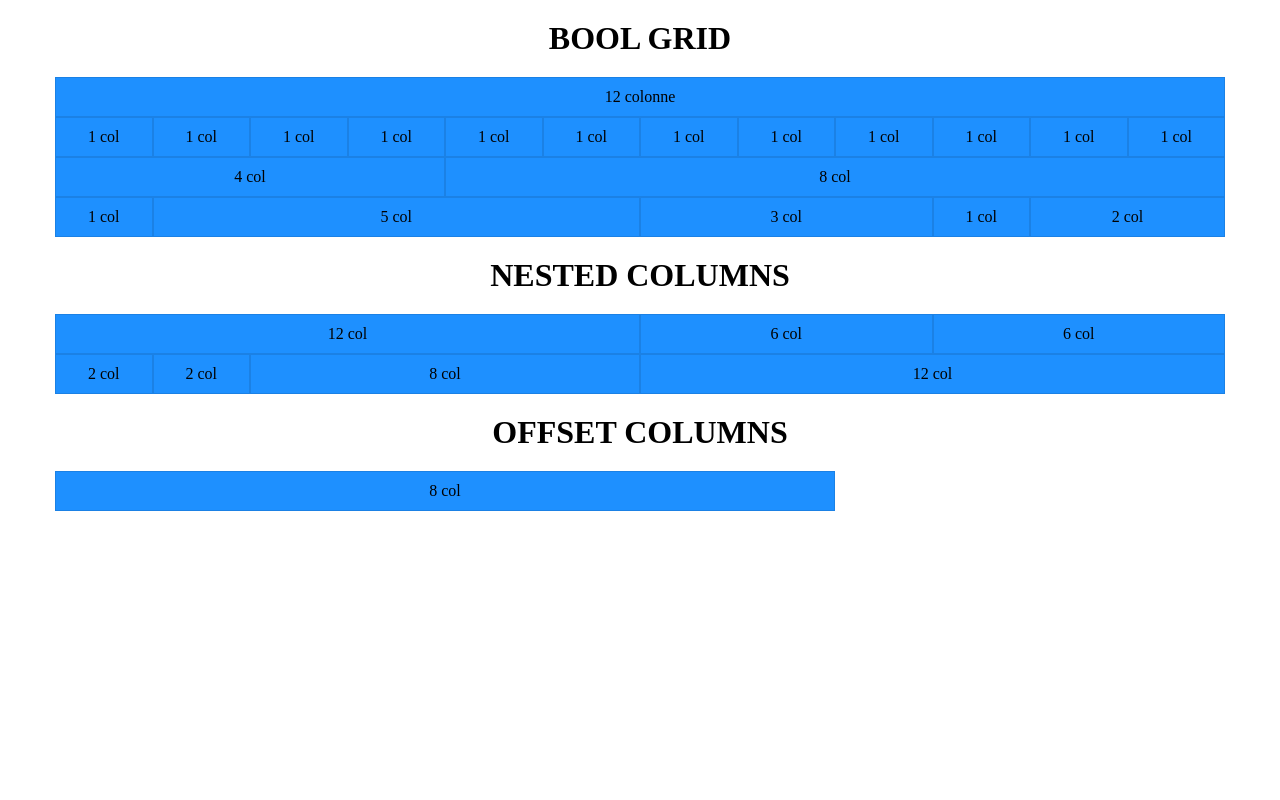
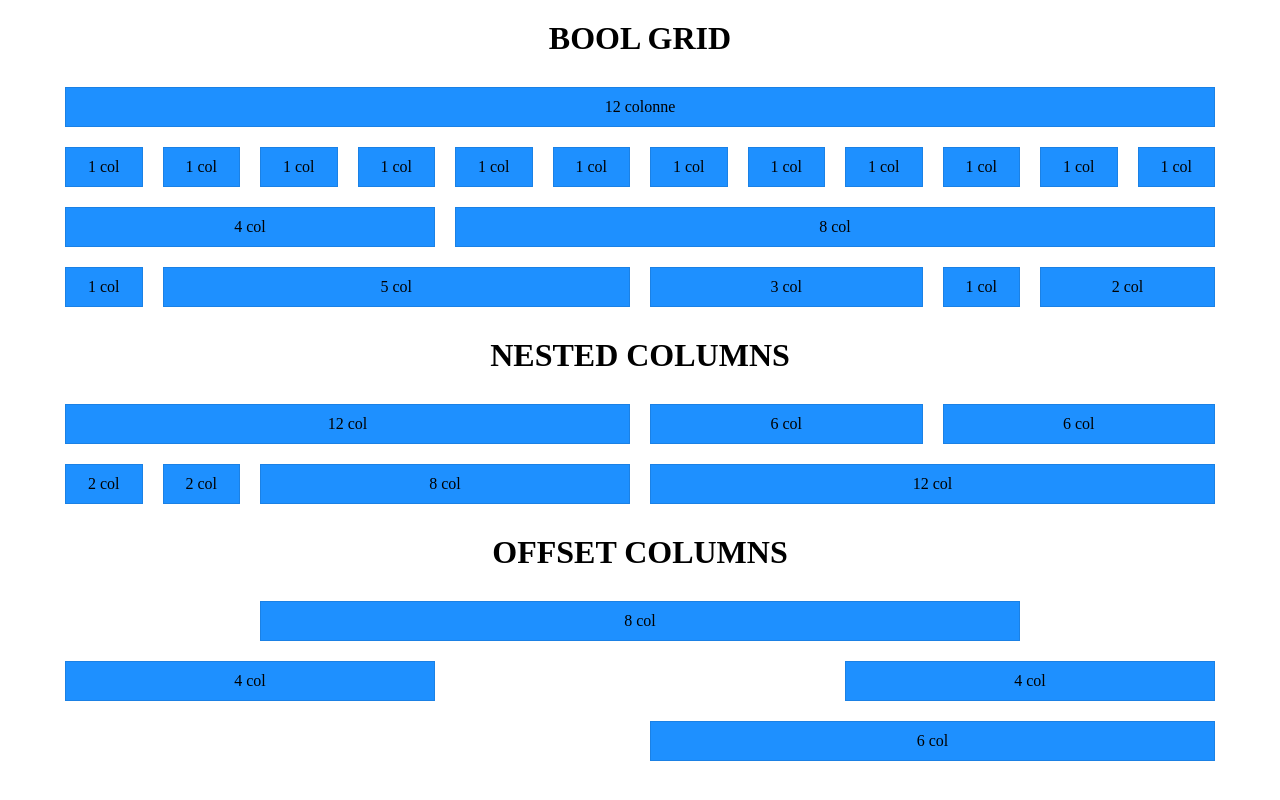
Before and after one commit to DavideBenazzi/html-css-12bool, a plain HTML site: page index.html in a window 1280 px wide. Drawn offline with Linux system fonts and the light colour scheme.

Commit message:
Modifiche finali

```diff
--- a/css/12bool.css
+++ b/css/12bool.css
@@ -68,12 +68,21 @@
 
 [class*="col-"] {
   float: left;
+  padding-left: 10px;
+  padding-right: 10px;
+}
+
+/* PADDING 0 PER COLONNE ANNIDATE */
+
+[class*="col-"].padding-0 {
+  padding-left: 0;
+  padding-right: 0;
 }
 
 /* UTILITY OFFSET */
 
 .offset-1 {
-  margin-left: calc((100% / 12);
+  margin-left: calc(100% / 12);
 }
 
 .offset-2 {
--- a/css/style.css
+++ b/css/style.css
@@ -6,6 +6,7 @@ body {
   background: dodgerblue;
   padding: 10px;
   border: 1px solid rgba(0, 0, 0, 0.1);
+  margin: 10px 0 10px;
 }
 
 h1 {
--- a/index.html
+++ b/index.html
@@ -83,7 +83,7 @@
         </div>
       </div>
     </div>
-    <!-- TERZA RIGA 2 BLOCCHI, UNO DA 4 COL E UNO DA 8 -->
+    <!-- TERZA RIGA 2 BLOCCHI, UNO DA 4 COL E UNO DA 8 COL -->
     <div class="container">
       <div class="col-4">
         <div class="box">
@@ -130,7 +130,7 @@
     </h1>
     <div class="container">
       <!-- CONTENITORE DI SINISTRA -->
-      <div class="col-6">
+      <div class="col-6 padding-0">
         <!-- PRIMA RIGA BLOCCO DA 12 COL -->
         <div class="container">
           <div class="col-12">
@@ -157,7 +157,7 @@
         </div>
       </div>
       <!-- CONTENITORE DI DESTRA -->
-      <div class="col-6">
+      <div class="col-6 padding-0">
         <!-- PRIMA RIGA BLOCCHI DA 6 COL, 6 COL -->
         <div class="container">
           <div class="col-6">
@@ -190,6 +190,24 @@
           8 col
         </div>
       </div>
+      <!-- SECONDA RIGA DUE BLOCCHI DA 4 COL SEPARATI DA UN MARGINE DI 4 COL -->
+      <div class="col-4">
+        <div class="box">
+          4 col
+        </div>
+      </div>
+      <div class="col-4 offset-4">
+        <div class="box">
+          4 col
+        </div>
+      </div>
+      <!-- TERZA RIGA UN BLOCCO DA 6 COL CON MARGINE SINISTRA DI 6 COL -->
+      <div class="col-6 offset-6">
+        <div class="box">
+          6 col
+        </div>
+      </div>
     </div>
+
   </body>
 </html>
```
